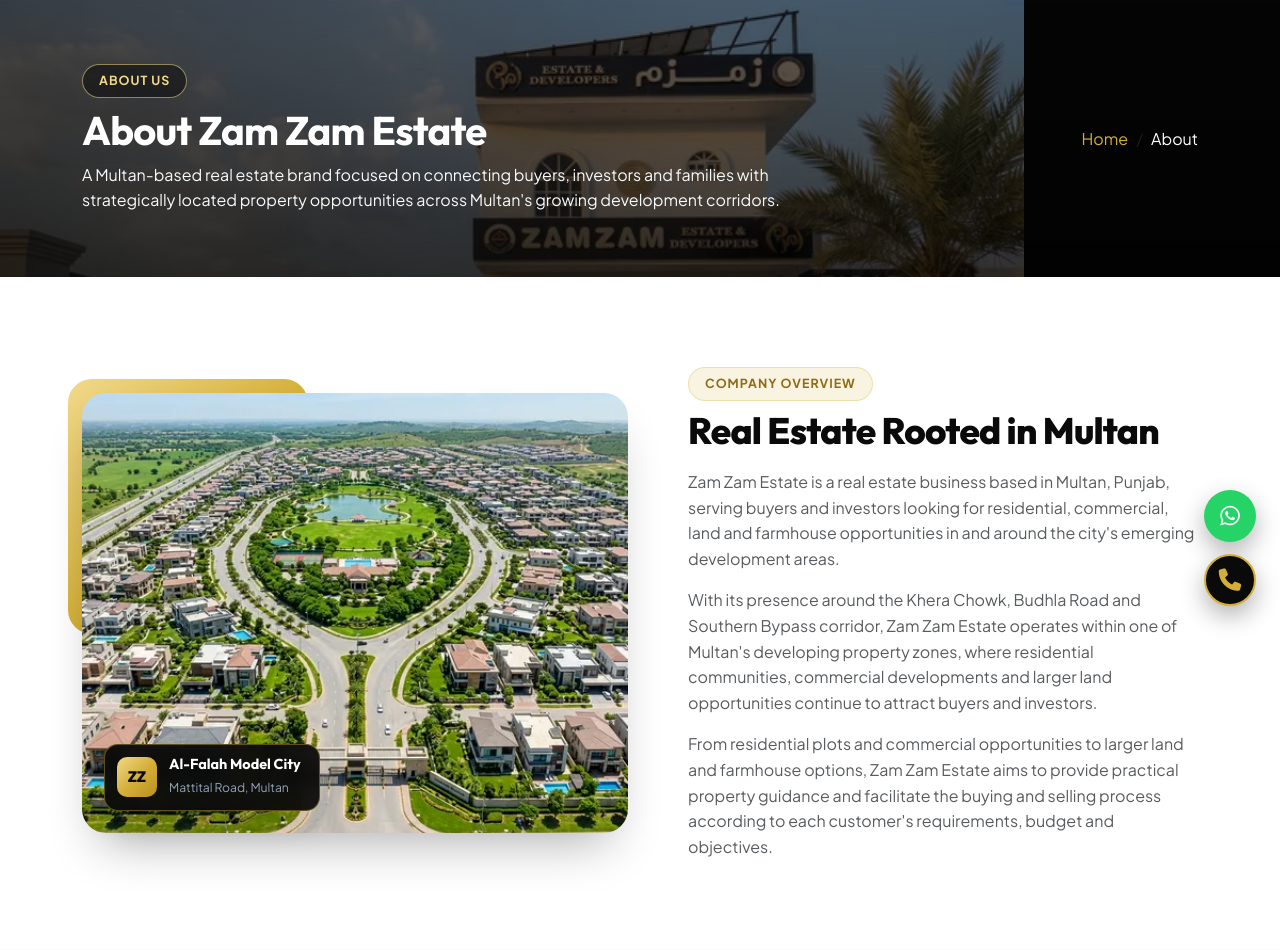
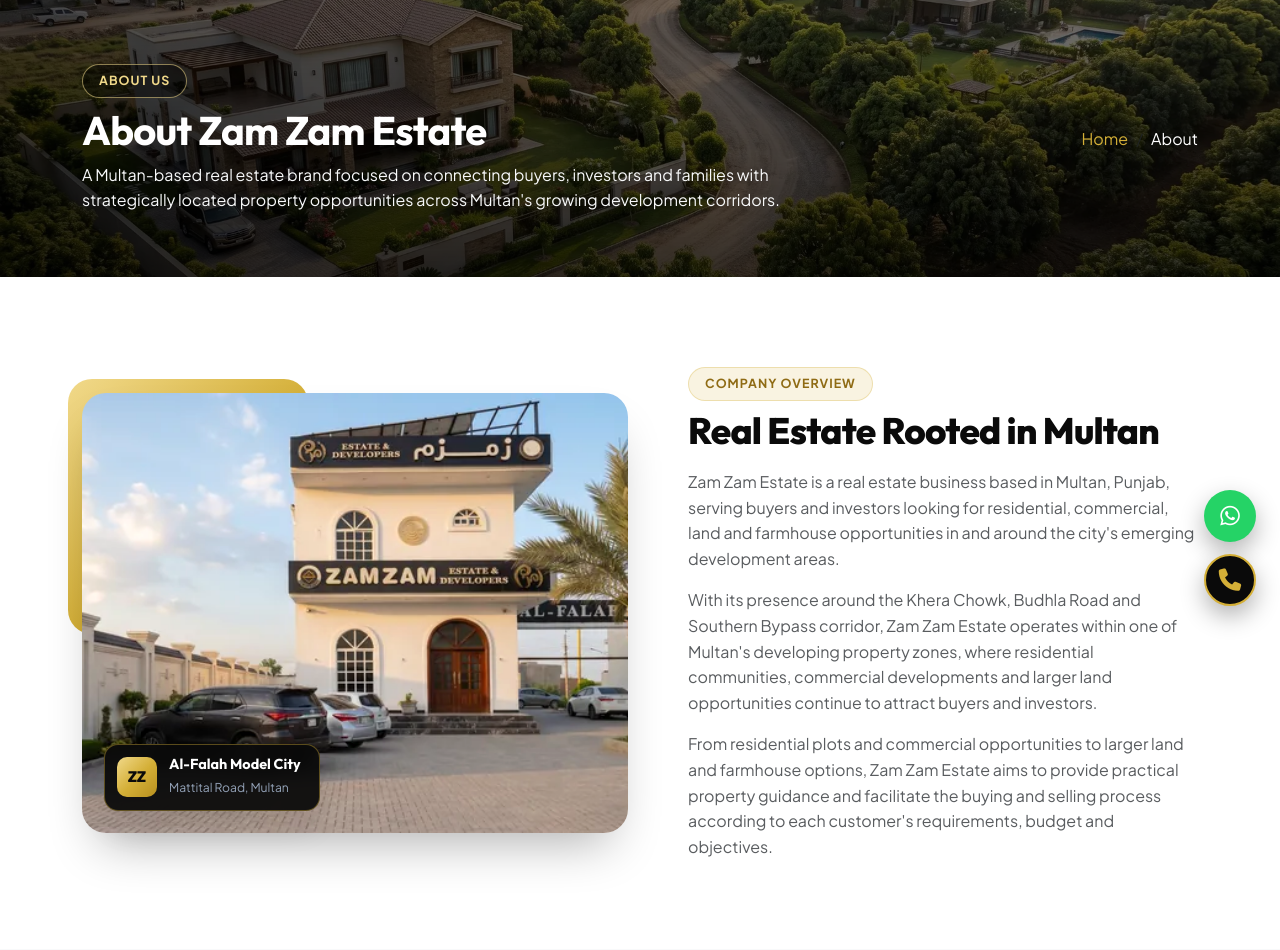
Before and after one commit to btwwahab/zam-zam-property, a Laravel app: page /about.html in a window 1280 px wide. Shown: the part 170-1120 px from the top of the page. Run offline with Laravel 12, Linux system fonts and the light colour scheme; data comes from the database, SQL or seed files in the repository.

Commit message:
fix: update images in about section for improved visual consistency

```diff
--- a/resources/views/public/about.blade.php
+++ b/resources/views/public/about.blade.php
@@ -5,7 +5,7 @@
 
 @section('content')
   <section class="py-5 text-white cta-band">
-    <picture><source type="image/webp" srcset="{{ img_srcset('office-building') }}" sizes="(min-width: 992px) 560px, 100vw"><img src="/assets/images/office-building.jpg" alt="{{ $site->name }} office in Al-Falah Model City, Mattital Road, Multan" width="1024" height="572" style="object-position: 65% center;" loading="lazy" decoding="async"></picture>
+    <picture><source type="image/webp" srcset="/assets/images/hero-slide-sm.webp 640w, /assets/images/hero-slide.webp 1920w" sizes="100vw"><img class="cta-bg" src="/assets/images/hero-slide.webp" alt="" aria-hidden="true" width="1920" height="1072" style="object-position: 50% 62%;" decoding="async"></picture>
     <div class="container py-3">
       <div class="row align-items-center">
         <div class="col-md-8">
@@ -30,7 +30,7 @@
       <div class="row g-5 g-lg-4 align-items-center">
         <div class="col-lg-6">
           <div class="showcase-media">
-            <picture><source type="image/webp" srcset="{{ img_srcset('gated_community_aerial') }}" sizes="(min-width: 992px) 560px, 100vw"><img src="/assets/images/gated_community_aerial.png" alt="Aerial view of a planned housing society near Multan" width="1024" height="1024" loading="lazy" decoding="async"></picture>
+            <picture><source type="image/webp" srcset="{{ img_srcset('office-building') }}" sizes="(min-width: 992px) 560px, 100vw"><img src="/assets/images/office-building.jpg" alt="{{ $site->name }} office in Al-Falah Model City, Mattital Road, Multan" width="1024" height="572" style="object-position: 65% center;" loading="lazy" decoding="async"></picture>
             <div class="sm-badge">
               <span class="sm-mono">{{ \Illuminate\Support\Str::substr(strtoupper(collect(explode(' ', $site->name))->map(fn($w) => $w[0] ?? '')->join('')), 0, 2) }}</span>
               <span><span class="sm-title d-block">Al-Falah Model City</span><span class="sm-sub">Mattital Road, Multan</span></span>
```
